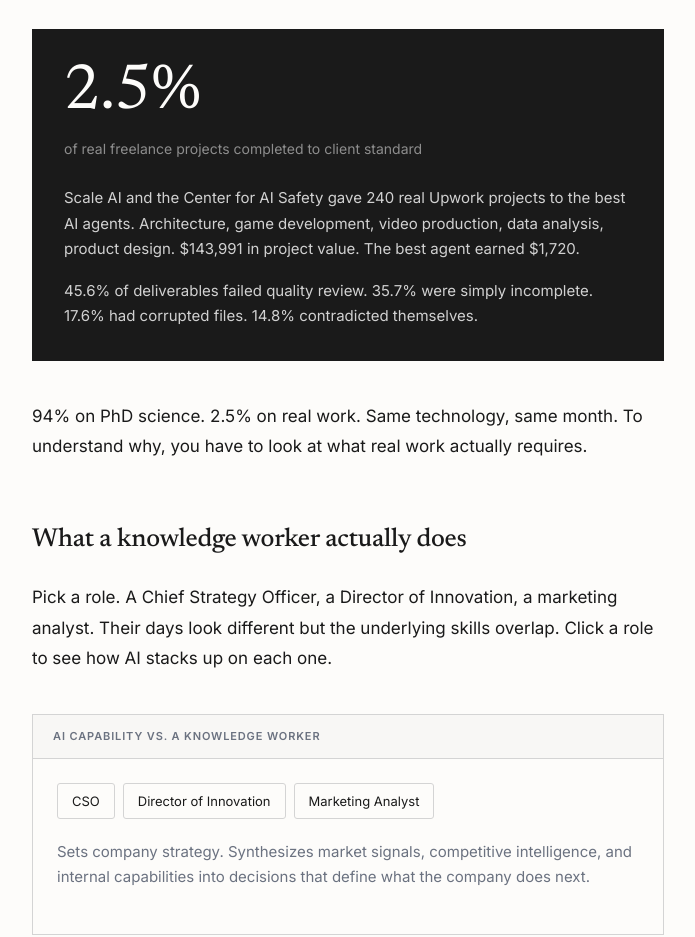
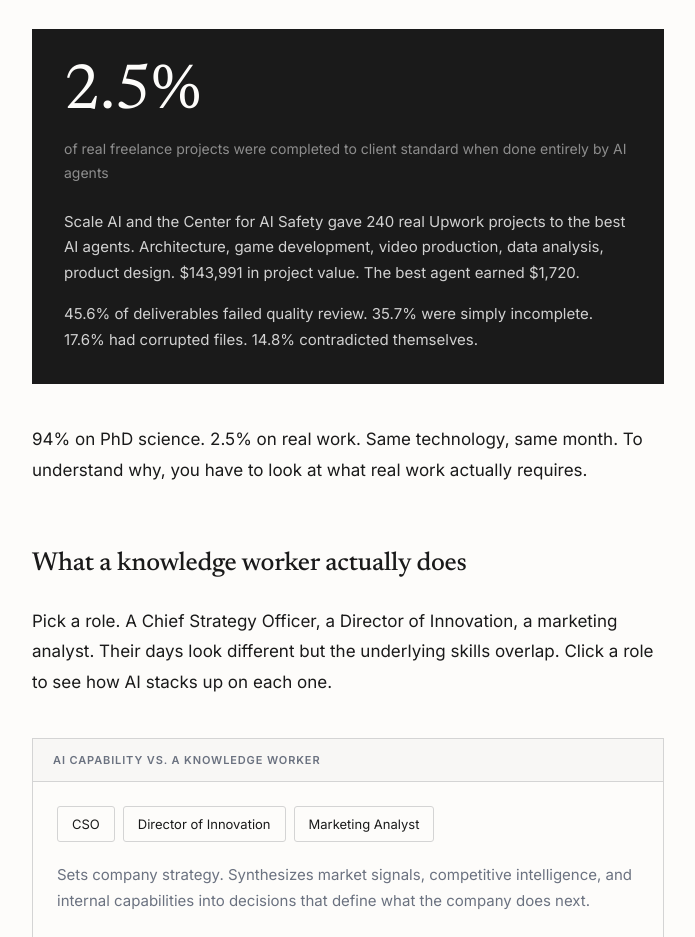
Before and after one commit to m-ta-o/post-agi-site, a plain HTML site: page articles/ai-as-coworker.html in a window 1280 px wide. Shown: the part 1740-2677 px from the top of the page, without its empty margins (292-987 px from the left). Drawn offline with Linux system fonts and the light colour scheme.

Commit message:
Fix 2.5% stat label to be self-explanatory without prior context
🤖 Generated with [Claude Code](https://claude.com/claude-code)

Co-Authored-By: Claude <noreply@anthropic.com>

```diff
--- a/articles/ai-as-coworker.html
+++ b/articles/ai-as-coworker.html
@@ -512,7 +512,7 @@
 
       <div class="world-context">
         <div class="big-number">2.5%</div>
-        <div class="big-label" style="margin-bottom: 24px;">of real freelance projects completed to client standard</div>
+        <div class="big-label" style="margin-bottom: 24px;">of real freelance projects were completed to client standard when done entirely by AI agents</div>
         <p>Scale AI and the Center for AI Safety gave 240 real Upwork projects to the best AI agents. Architecture, game development, video production, data analysis, product design. $143,991 in project value. The best agent earned $1,720.</p>
         <p>45.6% of deliverables failed quality review. 35.7% were simply incomplete. 17.6% had corrupted files. 14.8% contradicted themselves.</p>
       </div>
```
Also changed, not shown: index.html (+1 -1 lines).
